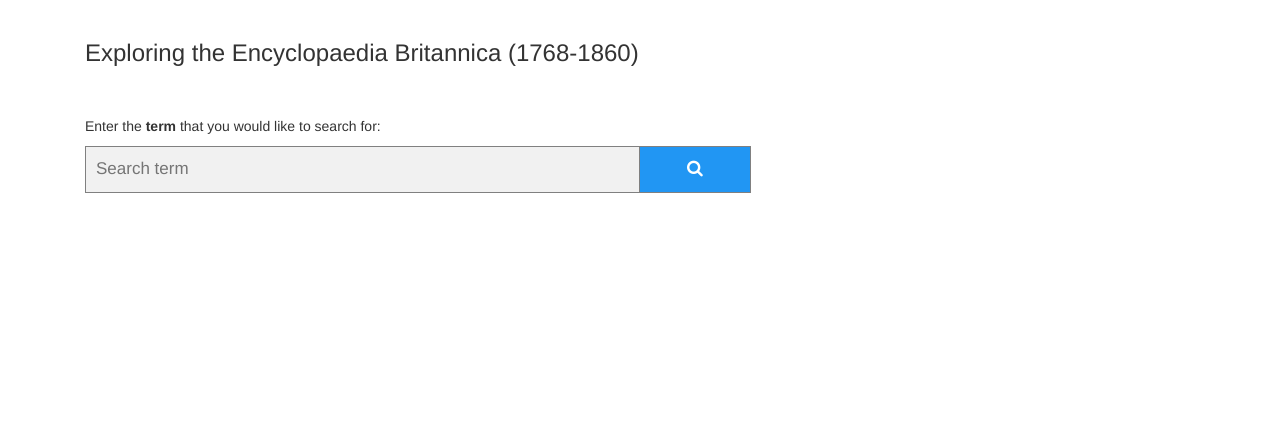
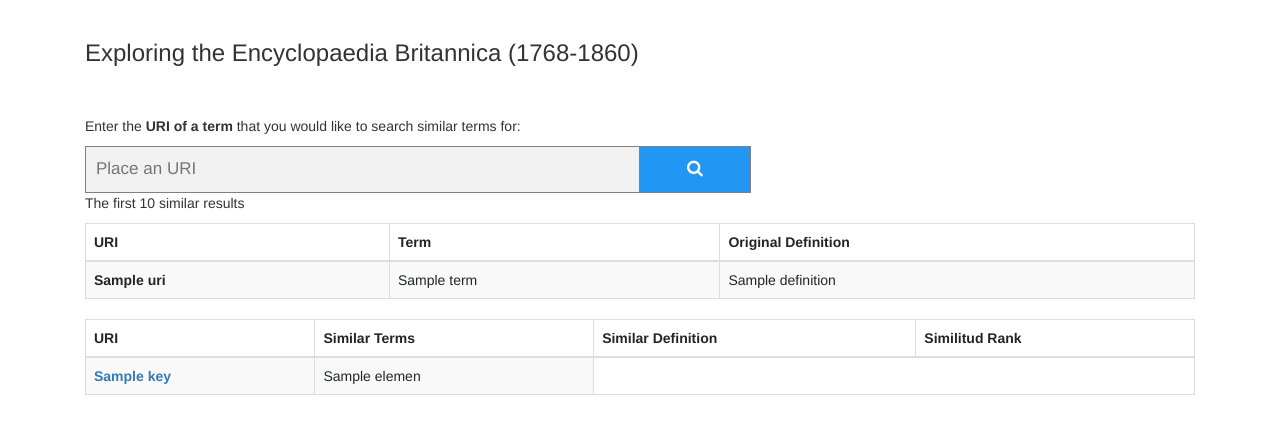
Before and after one commit to francesNLP/frances, a Flask app: template web-app/query_app/templates/similar.html in a window 1280 px wide. Shown: the part 62-496 px from the top of the page. Run offline with Flask 2, Linux system fonts and the light colour scheme; the template is opened without the code that fills it: most values are stand-ins (such as "Sample title", 1, 10 or a date in 2020); some libraries are stand-ins or nearby versions.

Commit message:
similarity

```diff
--- a/web-app/query_app/templates/similar.html
+++ b/web-app/query_app/templates/similar.html
@@ -34,15 +34,102 @@
 }-->
 </style>
 
-    <p> Enter the <strong> term </strong> that you would like to search for:</p>
+    <p> Enter the <strong> URI of a term </strong> that you would like to search similar terms for:</p>
 
      <!-- Load icon library -->
         <link rel="stylesheet" href="https://cdnjs.cloudflare.com/ajax/libs/font-awesome/4.7.0/css/font-awesome.min.css">
 	<!-- The form -->
-        <form method="POST" action="/term_search" class="search_form">
-  	<input type="text" placeholder="Search term" name="search">
+        <form method="POST" action="/similar_terms" class="search_form">
+  	<input type="text" placeholder="Place an URI" name="resource_uri">
   	<button type="submit"><i class="fa fa-search"></i></button>
 
 	</form>
 
+  {% if results %}
+    <table class="table table-striped table-bordered table-hover">
+        <thead class="thead-inverse">
+            <tr> <th> URI </th> <th> Term </th> <th> Original Definition</th></tr>
+        </thead>
+        <tbody>
+               <tr>
+                    <th> {{uri}} </th>
+                    <td> {{term}} </td>
+                    <td> <script>
+                          var t = "{{definition}}";
+                          var minimize_character_count = 100;
+                          if(t.length > minimize_character_count ){
+                          document.write(
+                           t.slice(0,minimize_character_count )+'<span>... </span><a href="#" class="more">More</a>'+
+                           '<span style="display:none;">'+ t.slice(minimize_character_count ,t.length)+' <a href="#" class="less">Less</a></span>'
+                          );
+                           }
+                          else {
+                          var t = "{{definition}}";
+                                  document.write(t);
+                                }
+                          $('a.more').click(function(event){
+                            event.preventDefault();
+                            $(this).hide().prev().hide();
+                            $(this).next().show();
+                           });
+
+                           $('a.less').click(function(event){
+                           event.preventDefault();
+                           $(this).parent().hide().prev().show().prev().show();
+                           });
+                         </script></td>
+               </tr>
+        </tbody>
+
+   <p> The first 10 similar results </p>
+
+    <table class="table table-striped table-bordered table-hover">
+        <thead class="thead-inverse">
+            <tr> <th> URI </th> <th> Similar Terms </th> <th> Similar Definition</th> <th> Similitud Rank </th></tr>
+        </thead>
+        <tbody>
+            {% for key, value in results.items() %}
+               <tr>
+                    <th> <script>
+                         var t_key="{{key}}".split("/").pop();
+                         if ("{{key}}".includes("Article")){
+                             document.write('<a href=/visualization_resources?termlink='+t_key + '&termtype=Article>'+ "{{key}}"+'</a>');
+                             }
+                         else{
+                             document.write('<a href=/visualization_resources?termlink='+t_key + '&termtype=Topic>'+ "{{key}}"+'</a>');
+                             }
+                         </script>
+                     </th>
+                       {% for elemen in value %}
+                          <td> <script>
+                          var t = "{{elemen}}";
+                          var minimize_character_count = 100;
+                          if(t.length > minimize_character_count ){
+                          document.write(
+                           t.slice(0,minimize_character_count )+'<span>... </span><a href="#" class="more">More</a>'+
+                           '<span style="display:none;">'+ t.slice(minimize_character_count ,t.length)+' <a href="#" class="less">Less</a></span>'
+                          );
+                           }
+                          else {
+                          var t = "{{elemen}}";
+                                  document.write(t);
+                                }
+                          $('a.more').click(function(event){
+        		    event.preventDefault();
+        		    $(this).hide().prev().hide();
+        		    $(this).next().show();
+                           });
+
+                           $('a.less').click(function(event){
+                           event.preventDefault();
+                           $(this).parent().hide().prev().show().prev().show();
+                           });
+	                 </script></td>
+                      {% endfor %}
+               </tr>
+            {% endfor %}
+        </tbody>
+    </table>
+
+  {% endif %}
 {% endblock %}
```
Also changed, not shown: web-app/query_app/controllers.py (+20 -1 lines), web-app/query_app/utils.py (+1 -17 lines).
